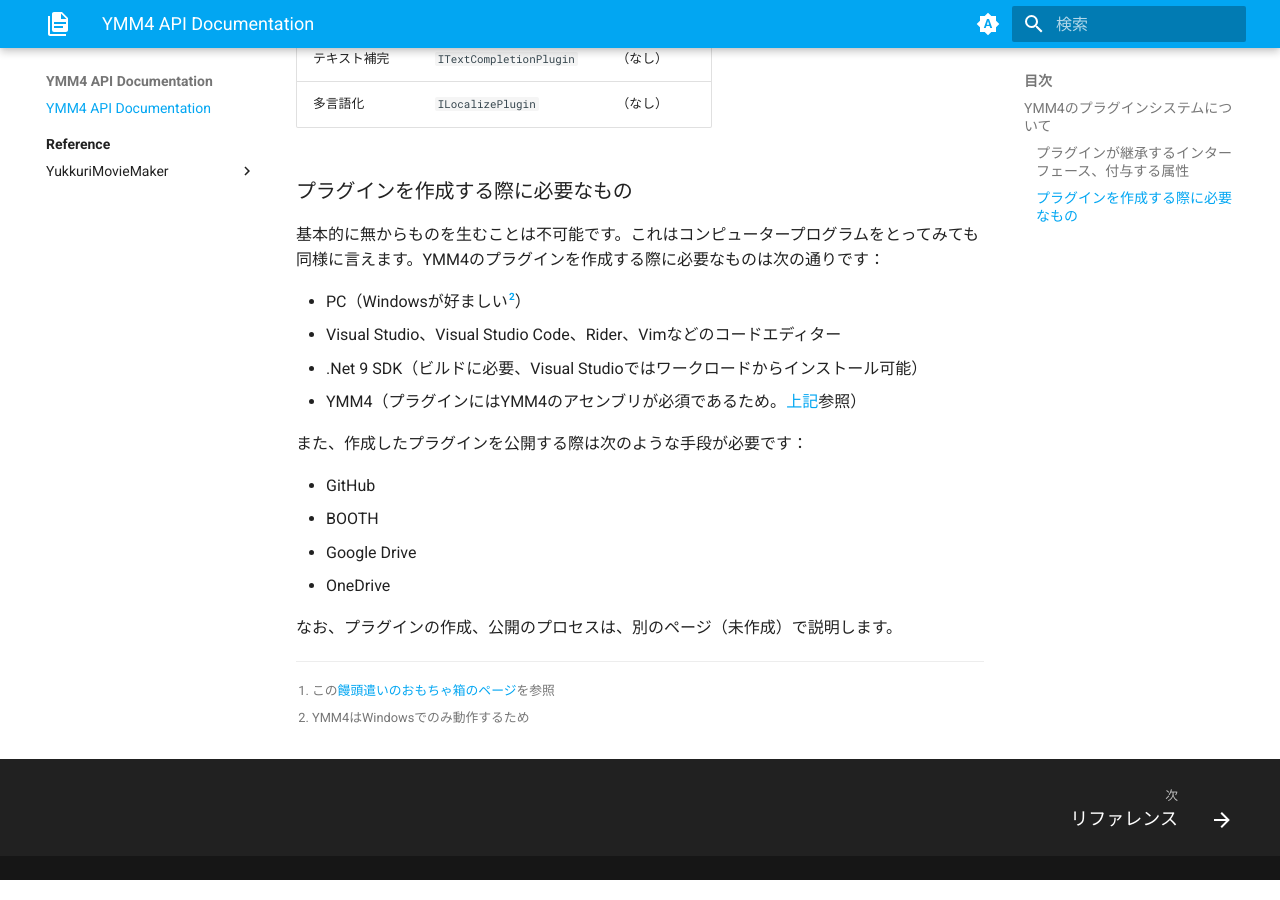
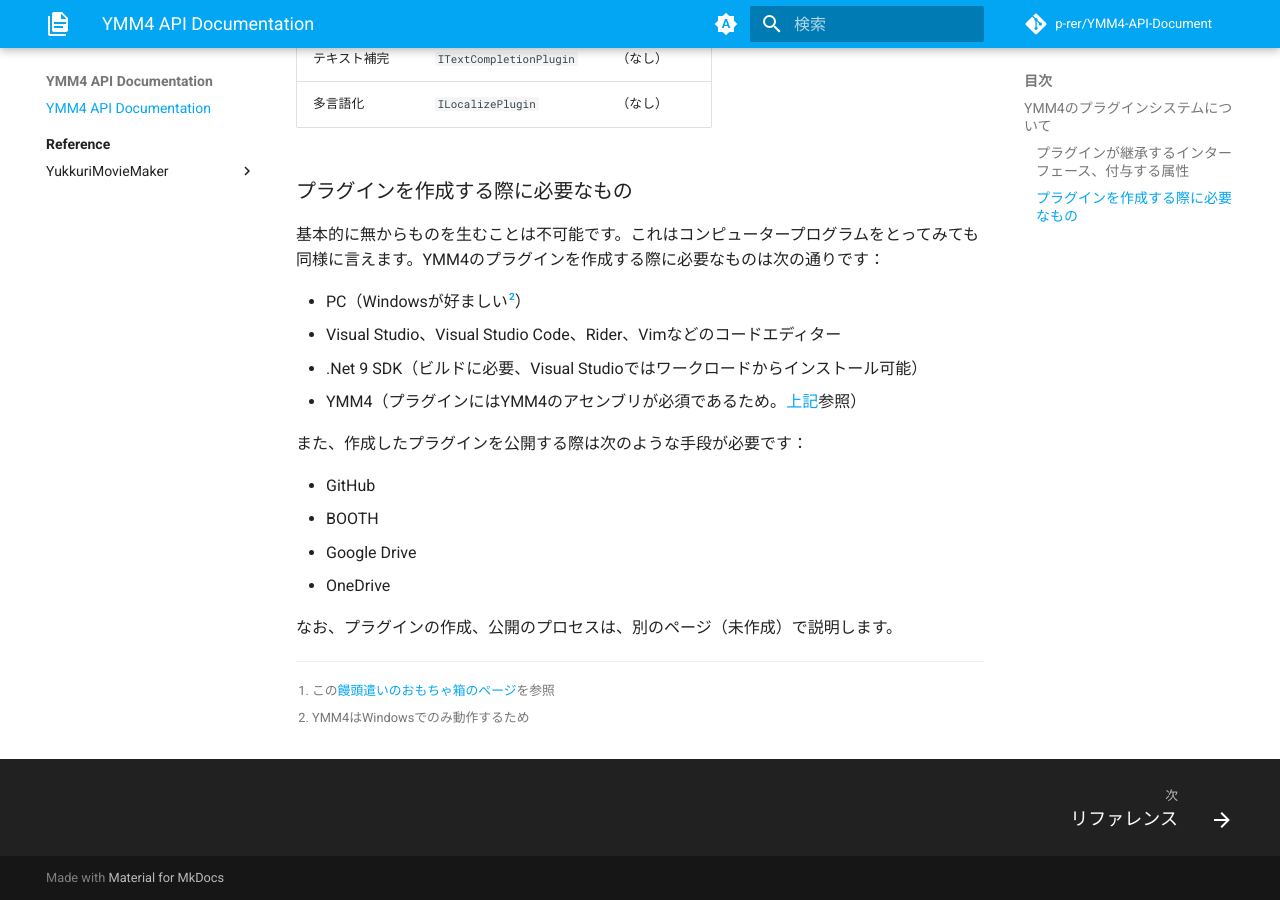
Before and after one commit to p-rer/YMM4-API-Document, an MkDocs documentation site: the page built from docs/index.md, in a window 1280 px wide and 900 px high, scrolled down 1039 px. Built offline with MkDocs 1.6.1 and Material for MkDocs 9.7.7, drawn with Linux system fonts in a browser that asks for light colours; plug-ins that fetch from the network failed and are left out; comment, search, counter and statistics services are not loaded; part of the change alters nothing that is shown.

Commit message:
Add github config, some style changed

```diff
--- a/mkdocs.yml
+++ b/mkdocs.yml
@@ -1,8 +1,14 @@
 site_name: YMM4 API Documentation
+site_url: https://ymm-api.pages.dev/
+repo_url: https://github.com/p-rer/YMM4-API-Document
+repo_name: p-rer/YMM4-API-Document
+edit_uri: edit/master/docs/
+site_description: YMM4のプラグインの作成に必要なアセンブリのドキュメント及び作成の手順を解説するサイトです。
 theme:
   name: material
   language: ja
   icon:
+    repo: fontawesome/brands/git-alt
     logo: material/file-document-multiple
   palette:
     - media: "(prefers-color-scheme)"
@@ -33,18 +39,17 @@ theme:
     - navigation.top
     - navigation.indexes
     - content.code.copy
+    - content.action.edit
 extra:
   consent:
     title: Cookie consent
     description:
-      We use cookies to recognize your repeated visits and preferences, as well
-      as to measure the effectiveness of our documentation and whether users
-      find what they're searching for. With your consent, you're helping us to
-      make our documentation better.
+      このサイトはユーザーエクスペリエンスの向上のため、Cookieを使用しています。
+            あなたがこのサイト内での自分の行動が追跡されることを嫌う場合、Cookieを使用しないことを選択することも可能です。
+            Cookieを使用することに同意しますか？
     actions:
       - accept
       - reject
-  generator: false
 plugins:
   - privacy
   - open-in-new-tab
@@ -52,6 +57,7 @@ plugins:
   - git-revision-date-localized:
       timezone: Asia/Tokyo
       locale: ja
+      enable_creation_date: true
   - offline
 markdown_extensions:
   - admonition
@@ -63,4 +69,5 @@ markdown_extensions:
       linenums: false
   - pymdownx.superfences
   - toc:
+      toc_depth: 2-3
       permalink: true
```
